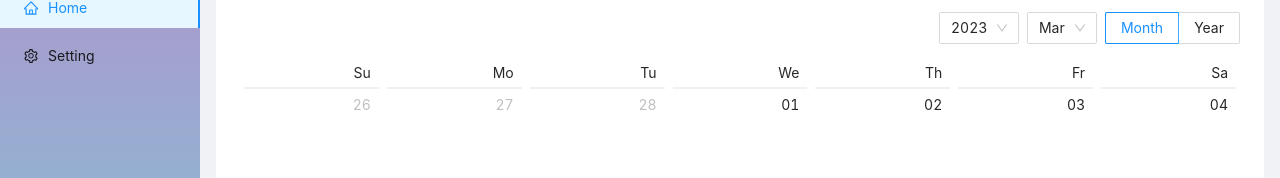
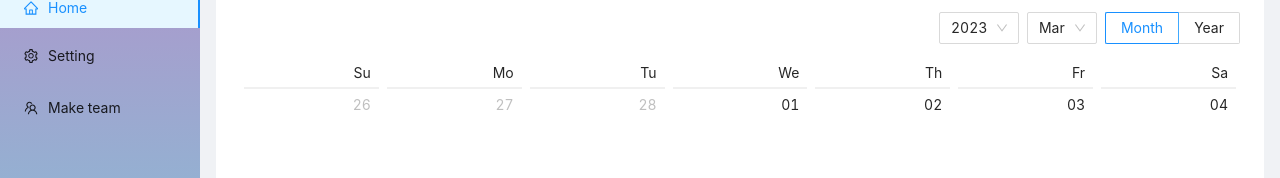
Before and after one commit to jerry729/CS180-A-Fancy-Time-Management-Tool, a Vue app in the folder CS180SL/: page / in a window 1280 px wide. Shown: the part 112-290 px from the top of the page. Built offline with nearby package versions, Linux system fonts and the light colour scheme.

Commit message:
Added make team button with team icon

```diff
--- a/CS180SL/src/views/HomeView.vue
+++ b/CS180SL/src/views/HomeView.vue
@@ -4,6 +4,7 @@ import {
   HomeOutlined,
   SettingOutlined,
   UserOutlined,
+  TeamOutlined,
 } from "@ant-design/icons-vue";
 import dayjs from "dayjs";
 import { message } from "ant-design-vue";
@@ -28,6 +29,7 @@ export default defineComponent({
     SettingOutlined,
     UserOutlined,
     ScheduleDetail,
+    TeamOutlined,
   },
   setup() {
     const current = ref<string[]>(["home"]);
@@ -164,6 +166,10 @@ export default defineComponent({
         <a-menu-item key="setting">
           <SettingOutlined />
           <span>Setting</span>
+        </a-menu-item>
+        <a-menu-item key="team" style="margin-top: 12px">
+          <TeamOutlined />
+          <span>Make team</span>
         </a-menu-item>
       </a-menu>
     </a-layout-sider>
```
